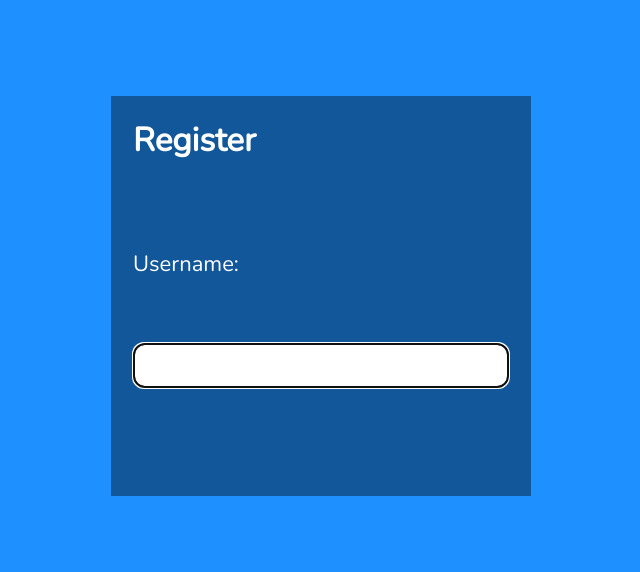
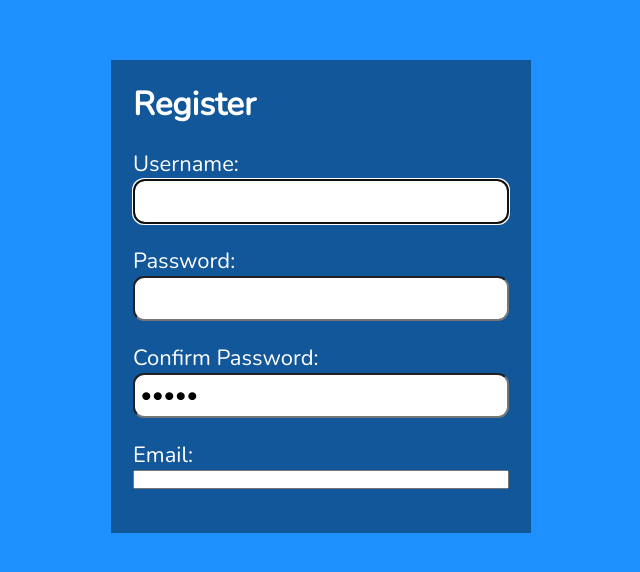
Before and after one commit to shalevwiseman/SOCIAL, a React (Create React App) app in the folder client/: page / in a window 1280 px wide. Shown: the part 104-676 px from the top of the page, without its empty margins (319-959 px from the left). Built offline with nearby package versions, Linux system fonts and the light colour scheme.

Commit message:
add all the fields and validate the content

```diff
--- a/client/src/Register.js
+++ b/client/src/Register.js
@@ -7,7 +7,7 @@ import { FontAwesomeIcon } from "@fortawesome/react-fontawesome";
 // validate user input
 const USER_REGEX = /^[a-zA-Z][a-zA-Z0-9-_]{3,30}$/;
 const PWD_REGEX = /^(?=.*[a-z])(?=.*[A-Z])(?=.*[0-9])(?=.*[!@#$%^&*])(?=.{8,})/;
-const EMAIL_REGEX = /^[a-zA-Z0-9._-]+@[a-zA-Z0-9.-]+\.[a-zA-Z]{5,50}$/;
+const EMAIL_REGEX = /^[a-zA-Z0-9._%+-]+@[a-zA-Z0-9.-]+\.[a-zA-Z]{2,50}$/;
 
 
 const Register = () => {
@@ -75,6 +75,7 @@ const Register = () => {
             <p ref={errRef} className={errMsg ? "errmsg" : "offscreen"} aria-live="assertive">{errMsg}</p>
             <h1>Register</h1>
             <form>
+
                 <label htmlFor="username">
                     Username:
                         <span className={validName ? "valid" : "hide"}>
@@ -109,6 +110,78 @@ const Register = () => {
                             Username must be 4-30<br />
                             characters long and can only contain letters, numbers, hyphens, and underscores.
                         </p>
+
+
+                        <label htmlFor="password">
+                            Password:
+                            <FontAwesomeIcon icon={faCheck} className={validPwd ? "valid" : "hide"} />
+                            <FontAwesomeIcon icon={faTimes} className={validPwd || !pwd ? "hide" : "invalid"} />
+                        </label>
+                        <input
+                            type="password"
+                            id="password"
+                            onChange={(e) => setPwd(e.target.value)}
+                            value={pwd}
+                            required
+                            aria-invalid={validPwd ? "false" : "true"}
+                            aria-describedby="pwdnote"
+                            onFocus={() => setPwdFocus(true)}
+                            onBlur={() => setPwdFocus(false)}
+                        />
+                        <p id="pwdnote" className={pwdFocus && !validPwd ? "instructions" : "offscreen"}>
+                            <FontAwesomeIcon icon={faInfoCircle} />
+                            8 to 24 characters.<br />
+                            Must include uppercase and lowercase letters, a number and a special character.<br />
+                            Allowed special characters: <span aria-label="exclamation mark">!</span> <span aria-label="at symbol">@</span> <span aria-label="hashtag">#</span> <span aria-label="dollar sign">$</span> <span aria-label="percent">%</span>
+                        </p>
+
+
+                        <label htmlFor="confirm_pwd">
+                            Confirm Password:
+                            <FontAwesomeIcon icon={faCheck} className={validMatchPwd && matchPwd ? "valid" : "hide"} />
+                            <FontAwesomeIcon icon={faTimes} className={validMatchPwd || !matchPwd ? "hide" : "invalid"} />
+                        </label>
+                        <input
+                            type="password"
+                            id="confirm_pwd"
+                            onChange={(e) => setMatchPwd(e.target.value)}
+                            value={matchPwd}
+                            required
+                            aria-invalid={validMatchPwd ? "false" : "true"}
+                            aria-describedby="confirmnote"
+                            onFocus={() => setMatchPwdFocus(true)}
+                            onBlur={() => setMatchPwdFocus(false)}
+                        />
+                        <p id="confirmnote" className={matchPwdFocus && !validMatchPwd ? "instructions" : "offscreen"}>
+                            <FontAwesomeIcon icon={faInfoCircle} />
+                            Must match the first password input field.
+                        </p>
+
+                        <label htmlFor="email">
+                            Email:
+                            <span className={validEmail ? "valid" : "hide"}>
+                                <FontAwesomeIcon icon={faCheck} />
+                            </span>
+                            <span className={validEmail || !email ? "hide" : "invalid"}>
+                                <FontAwesomeIcon icon={faTimes} />
+                            </span>
+                        </label>
+                        <input
+                            type="email"
+                            id="email"
+                            onChange={(e) => setEmail(e.target.value)}
+                            value = {email}
+                            required
+                            aria-invalid={validEmail ? "false" : "true"}
+                            aria-describedby="emailnote"
+                            onFocus={() => setEmailFocus(true)}
+                            onBlur={() => setEmailFocus(false)}
+                        />
+                        <p id="emailnote" className={emailFocus && email && !validEmail ? "instructions" : "offscreen"}>
+                            <FontAwesomeIcon icon={faInfoCircle} />
+                            Must be a valid email address.
+                        </p>
+
             </form>
 
 
```
